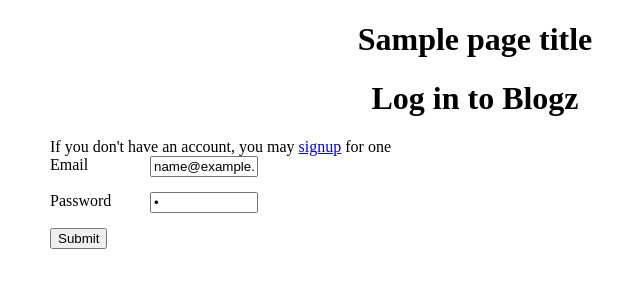
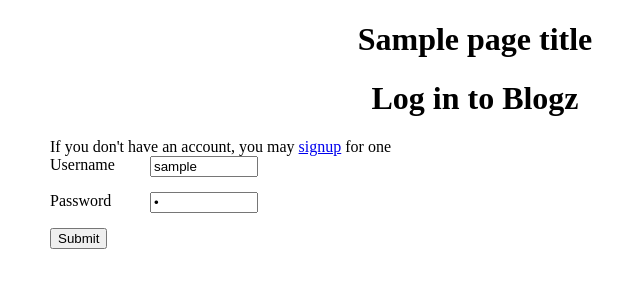
Before and after one commit to r-spell/blogz, a Flask app: template templates/login.html in a window 1280 px wide. Shown: the part 68-368 px from the top of the page, without its empty margins (130-770 px from the left). Run offline with Flask 2, Linux system fonts and the light colour scheme; the template is opened without the code that fills it: most values are stand-ins (such as "Sample title", 1, 10 or a date in 2020).

Commit message:
change email to username, update login handling

```diff
--- a/main.py
+++ b/main.py
@@ -1,4 +1,4 @@
-from flask import Flask, request, redirect, render_template
+from flask import Flask, request, redirect, render_template, session
 from flask_sqlalchemy import SQLAlchemy
 
 app = Flask(__name__)
@@ -6,7 +6,7 @@ app.config['DEBUG'] = True
 app.config['SQLALCHEMY_DATABASE_URI'] = 'mysql+pymysql://blogz:goblog@localhost:8889/blogz'
 app.config['SQLALCHEMY_ECHO'] = True
 db = SQLAlchemy(app)
-
+app.secret_key = 'b33pGcys&zP3B'
 
 class Blog(db.Model):
 
@@ -24,12 +24,12 @@ class Blog(db.Model):
 class User(db.Model):
 
     id = db.Column(db.Integer,primary_key=True)
-    email = db.Column(db.String(120), unique=True)
+    username = db.Column(db.String(120), unique=True)
     password = db.Column(db.String(120))
     blogs = db.relationship("Blog", backref='owner')
 
-    def __init__(self, email, password):
-        self.email = email
+    def __init__(self, username, password):
+        self.username = username
         self.password = password
 
 # function gives list of all blog entries
@@ -47,9 +47,20 @@ def empty_string(string):
 def login():
     #check for request type
     if request.method == 'POST':
-        email = request.form['email']
+        username = request.form['username']
         password = request.form['password']
-        user = User.query.filter_by(email=email).first()
+        user = User.query.filter_by(username=username).first()
+
+        # TODO add further validation
+        # TODO  User enters a username that is stored in the database with the correct password and is redirected to the /newpost page with their username being stored in a session.
+        #User enters a username that is stored in the database with an incorrect password and is redirected to the /login page with a message that their password is incorrect.
+        #User tries to login with a username that is not stored in the database and is redirected to the /login page with a message that this username does not exist.
+        #User does not have an account and clicks "Create Account" and is directed to the /signup page
+        # user with valid username and password redirected to /newpost, username stored in session
+        if user and user.password == password: #if "user" has value "none" (user does not exist) will not meet condition
+            session['username'] = username
+            # TODO add flash message "Logged in"
+            return redirect('/newpost')
 
     return render_template('login.html')
 
@@ -62,7 +73,7 @@ def new_post():
 # handles user inputs to newpost page
 @app.route('/newpost', methods=['POST'])
 def submit_post():
-    owner = User.query.filter_by(email=session['email']).first()
+    owner = User.query.filter_by(username=session['username']).first()
     title = request.form['title']
     blog = Blog(title, owner)
     body_text = request.form['body_text']
--- a/templates/login.html
+++ b/templates/login.html
@@ -5,8 +5,8 @@
 <p>If you don't have an account, you may <a href="/signup">signup</a> for one</p>
 <form action="/login" method="post">
 
- <p> <label class='form-label' for="email"> Email </label>
-        <input class='form-input' name="email" type="text" value="{{ email }}" /> </p>
+ <p> <label class='form-label' for="username"> Username </label>
+        <input class='form-input' name="username" type="text" value="{{ username }}" /> </p>
 <br>
 <br>
   <p>    <label class='form-label' for="password"> Password </label>
```
